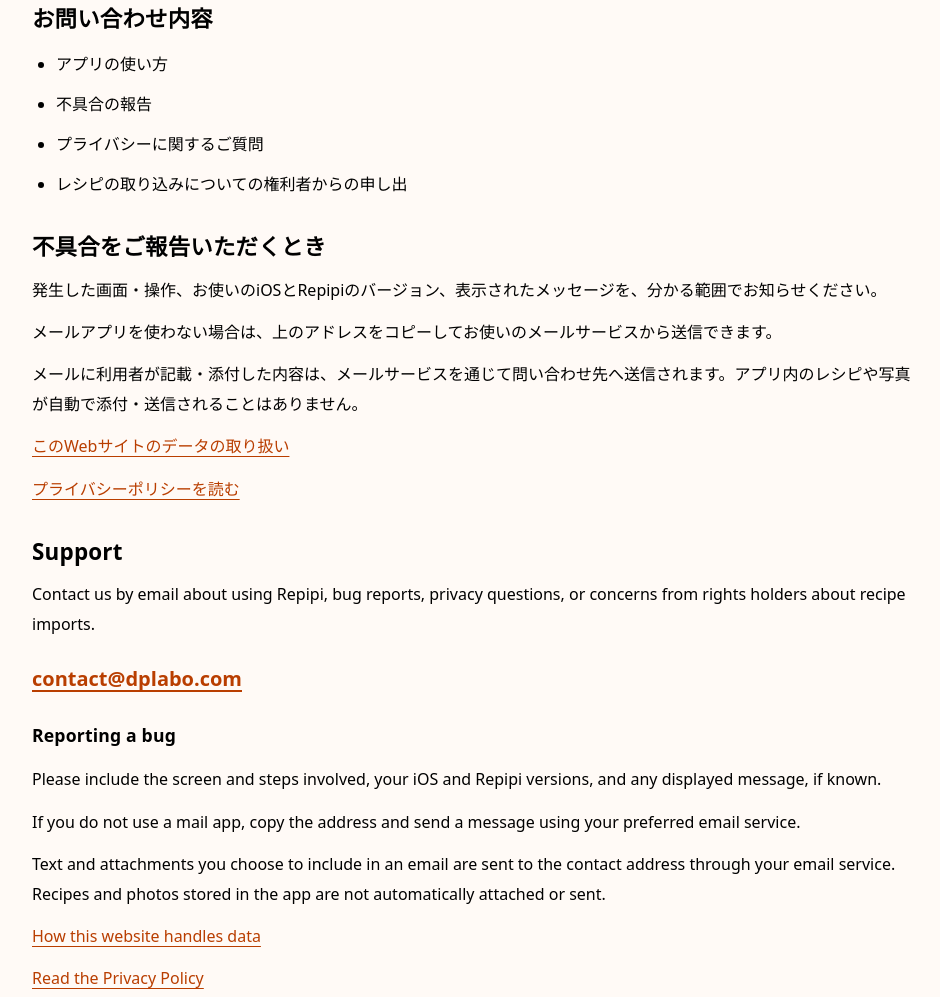
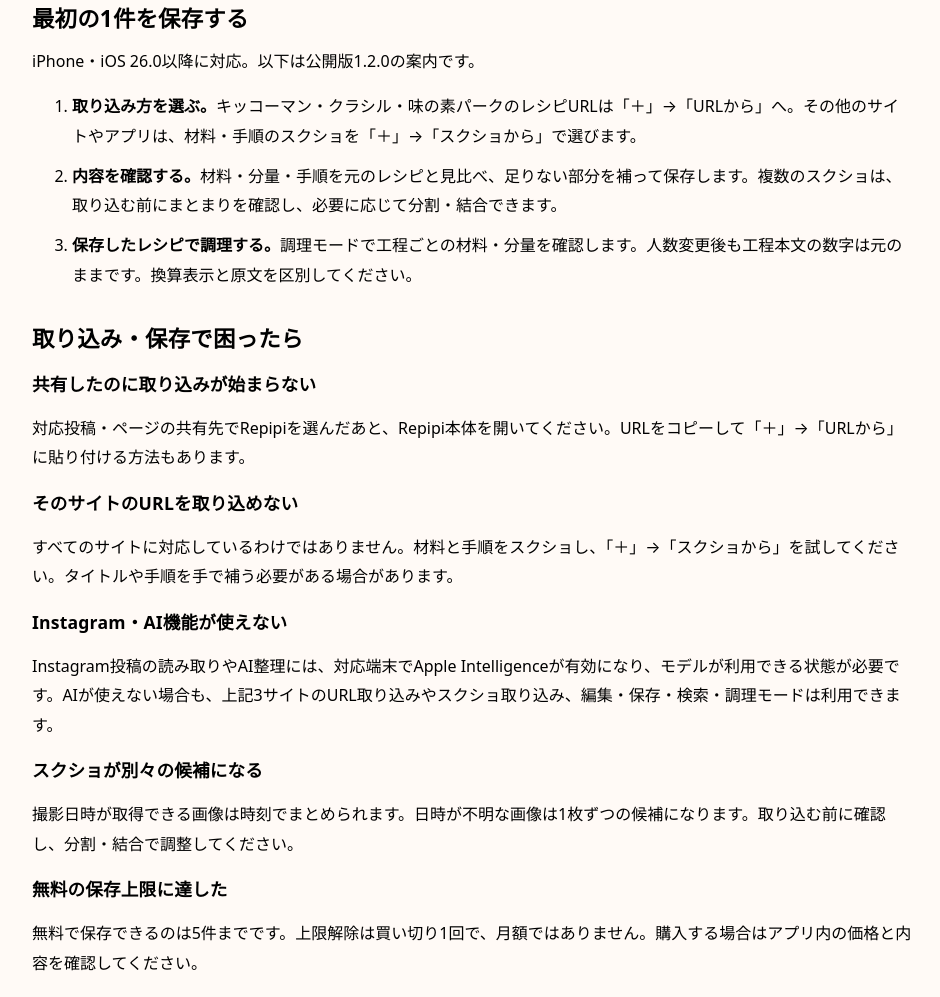
Before and after one commit to ytksato/repipi-info, a plain HTML site: page support/index.html in a window 1280 px wide. Shown: the part 371-1368 px from the top of the page, without its empty margins (168-1108 px from the left). Drawn offline with Linux system fonts and the light colour scheme.

Commit message:
docs: add first-save and import troubleshooting guide (repipi #515)

```diff
--- a/support/index.html
+++ b/support/index.html
@@ -19,11 +19,22 @@
 <h1>サポート</h1>
 <p class="lead">Repipiについてのお問い合わせは、メールで受け付けています。</p>
 <p class="contact"><a href="mailto:contact@dplabo.com">contact@dplabo.com</a></p>
+<section aria-labelledby="start"><h2 id="start">最初の1件を保存する</h2>
+<p>iPhone・iOS 26.0以降に対応。以下は公開版1.2.0の案内です。</p>
+<ol><li><strong>取り込み方を選ぶ。</strong>キッコーマン・クラシル・味の素パークのレシピURLは「＋」→「URLから」へ。その他のサイトやアプリは、材料・手順のスクショを「＋」→「スクショから」で選びます。</li><li><strong>内容を確認する。</strong>材料・分量・手順を元のレシピと見比べ、足りない部分を補って保存します。複数のスクショは、取り込む前にまとまりを確認し、必要に応じて分割・結合できます。</li><li><strong>保存したレシピで調理する。</strong>調理モードで工程ごとの材料・分量を確認します。人数変更後も工程本文の数字は元のままです。換算表示と原文を区別してください。</li></ol>
+</section>
+<section aria-labelledby="trouble"><h2 id="trouble">取り込み・保存で困ったら</h2>
+<h3>共有したのに取り込みが始まらない</h3><p>対応投稿・ページの共有先でRepipiを選んだあと、Repipi本体を開いてください。URLをコピーして「＋」→「URLから」に貼り付ける方法もあります。</p>
+<h3>そのサイトのURLを取り込めない</h3><p>すべてのサイトに対応しているわけではありません。材料と手順をスクショし、「＋」→「スクショから」を試してください。タイトルや手順を手で補う必要がある場合があります。</p>
+<h3>Instagram・AI機能が使えない</h3><p>Instagram投稿の読み取りやAI整理には、対応端末でApple Intelligenceが有効になり、モデルが利用できる状態が必要です。AIが使えない場合も、上記3サイトのURL取り込みやスクショ取り込み、編集・保存・検索・調理モードは利用できます。</p>
+<h3>スクショが別々の候補になる</h3><p>撮影日時が取得できる画像は時刻でまとめられます。日時が不明な画像は1枚ずつの候補になります。取り込む前に確認し、分割・結合で調整してください。</p>
+<h3>無料の保存上限に達した</h3><p>無料で保存できるのは5件までです。上限解除は買い切り1回で、月額ではありません。購入する場合はアプリ内の価格と内容を確認してください。</p>
+</section>
 <section aria-labelledby="topics"><h2 id="topics">お問い合わせ内容</h2>
   <ul><li>アプリの使い方</li><li>不具合の報告</li><li>プライバシーに関するご質問</li><li>レシピの取り込みについての権利者からの申し出</li></ul>
 </section>
 <section aria-labelledby="report"><h2 id="report">不具合をご報告いただくとき</h2>
-  <p>発生した画面・操作、お使いのiOSとRepipiのバージョン、表示されたメッセージを、分かる範囲でお知らせください。</p>
+  <p>発生した画面・操作、お使いのiOSとRepipiのバージョン、表示されたメッセージを、分かる範囲でお知らせください。パスワードや購入時のカード情報は送らないでください。スクショを添える場合は、個人情報や共有したくない内容を隠してください。</p>
   <p>メールアプリを使わない場合は、上のアドレスをコピーしてお使いのメールサービスから送信できます。</p>
 </section>
 <p>メールに利用者が記載・添付した内容は、メールサービスを通じて問い合わせ先へ送信されます。アプリ内のレシピや写真が自動で添付・送信されることはありません。</p>
@@ -32,7 +43,11 @@
 <section id="english" lang="en" aria-labelledby="support-english"><h2 id="support-english">Support</h2>
   <p>Contact us by email about using Repipi, bug reports, privacy questions, or concerns from rights holders about recipe imports.</p>
   <p class="contact"><a href="mailto:contact@dplabo.com">contact@dplabo.com</a></p>
-  <h3>Reporting a bug</h3><p>Please include the screen and steps involved, your iOS and Repipi versions, and any displayed message, if known.</p>
+  <h3>Save your first recipe</h3><p>For iPhone with iOS 26.0 or later. This guide reflects the public version 1.2.0.</p>
+  <ol><li>For Kikkoman, Kurashiru or Ajinomoto Park recipe URLs, open the + menu and choose the URL import option. For other sites or apps, choose screenshot import and select screenshots of the ingredients and instructions.</li><li>Compare the imported ingredients, amounts and steps with the original. Fill in missing details before saving. Review screenshot groups and split or merge them when needed.</li><li>Use cooking mode to follow the recipe. Changing servings scales displayed numeric quantities, but numbers in the original instruction text stay unchanged.</li></ol>
+  <h3>Import and saving help</h3>
+  <ul><li><strong>Nothing happens after sharing:</strong> after choosing Repipi in the share sheet for a supported post or page, open the Repipi app. You can also paste the URL using the + menu.</li><li><strong>Unsupported website:</strong> try screenshots of the ingredients and instructions. You may need to fill in the title or steps manually.</li><li><strong>Instagram or AI unavailable:</strong> Instagram reading and AI organization require a supported device with Apple Intelligence enabled and its model ready. Without AI, you can still import URLs from the three recipe sites above, import screenshots, edit, save, search and use cooking mode.</li><li><strong>Separate screenshot candidates:</strong> images with available capture dates are grouped by time; images without dates become individual candidates. Review, split or merge the groups before importing.</li><li><strong>Free limit reached:</strong> you can save up to five recipes for free. Unlimited saving is a one-time purchase, not a monthly subscription. Check the price and details in the app before purchasing.</li></ul>
+  <h3>Reporting a bug</h3><p>Please include the screen and steps involved, your iOS and Repipi versions, and any displayed message, if known. Do not send passwords or payment-card details. Hide personal information or anything you do not want to share in screenshots.</p>
   <p>If you do not use a mail app, copy the address and send a message using your preferred email service.</p>
   <p>Text and attachments you choose to include in an email are sent to the contact address through your email service. Recipes and photos stored in the app are not automatically attached or sent.</p>
   <p><a href="../privacy/en/#section-8">How this website handles data</a></p>
```
